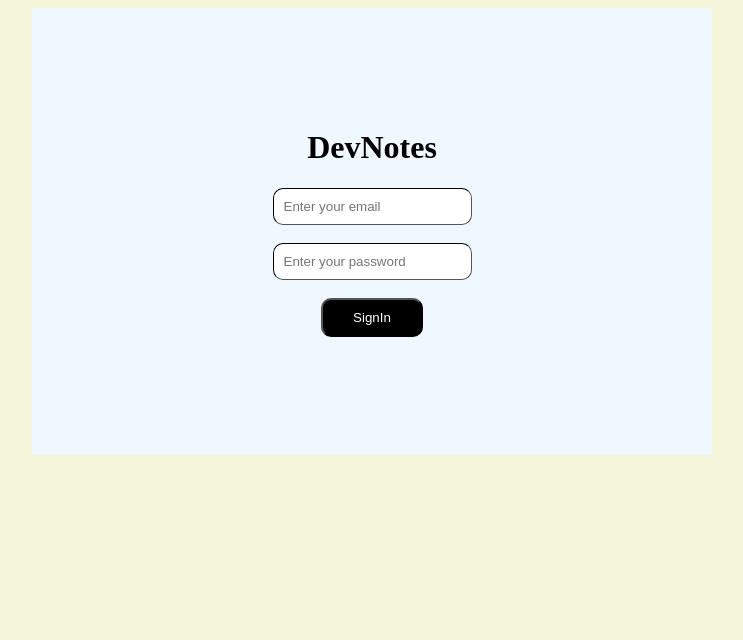
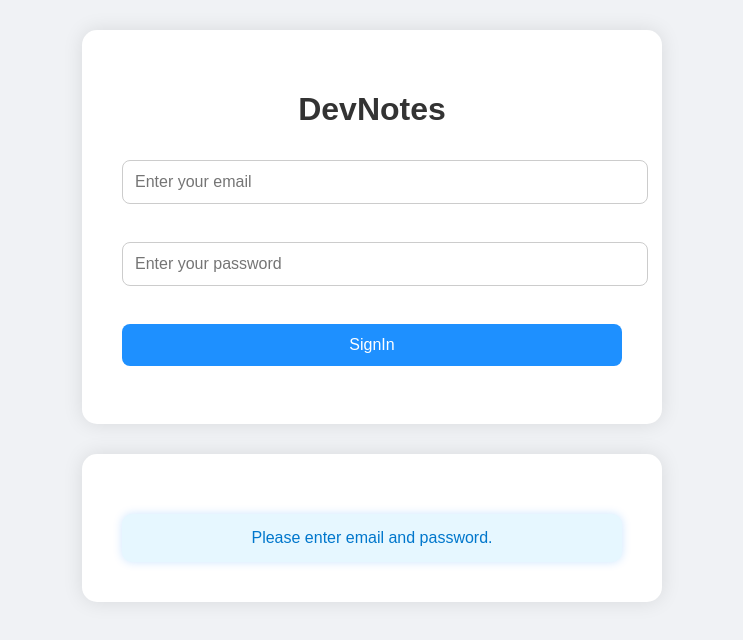
Before and after one commit to Aniketraj19/devNotes, a plain HTML site: page frontend/signin.html in a window 1280 px wide. Both pictures are taken after a click on the button "SignIn". Shown: the whole page, without its empty margins (268-1011 px from the left). Drawn offline with Linux system fonts and the light colour scheme; no server answers.

Commit message:
notes initial

```diff
--- a/frontend/signin.html
+++ b/frontend/signin.html
@@ -8,7 +8,7 @@
   </head>
 </html>
 <body>
-  <div id="container">
+  <div class="container">
     <h1>DevNotes</h1>
     <input type="text" placeholder="Enter your email" id="email" /><br /><br />
     <input
@@ -18,11 +18,16 @@
     /><br /><br />
     <button onclick="signin()">SignIn</button><br /><br />
   </div>
-  <div id="show"></div>
+  <div class="container"><div id="show"></div></div>
   <script>
     async function signin() {
       const email = document.getElementById("email").value;
       const password = document.getElementById("password").value;
+      if (!email || !password) {
+        document.getElementById("show").innerText =
+          "Please enter email and password.";
+        return;
+      }
       const signin = await fetch("http://localhost:3001/signin", {
         method: "POST",
         headers: {
@@ -34,7 +39,15 @@
         }),
       });
       const response = await signin.json();
-      document.getElementById("show").innerHTML = response.token;
+      const parent = document.getElementById("show");
+      parent.innerHTML = response.token;
+      const child = document.createElement("a");
+      child.setAttribute(
+        "href",
+        "C:\\Users\\anike\\Desktop\\100xDevs\\selfProjects\\DevNotes–ASecureNote-TakingApp\\frontend\\courses.html"
+      );
+      child.innerHTML = "Courses";
+      parent.appendChild(child);
     }
   </script>
 </body>
--- a/frontend/style.css
+++ b/frontend/style.css
@@ -1,31 +1,88 @@
-body{
-background-color: beige;
+/* General body styling */
+body {
+    font-family: Arial, sans-serif;
+    background-color: #f0f2f5;
+    color: #333;
+    margin: 0;
+    padding: 0;
+    text-align: center;
+    display: flex;
+    /* justify-content: center; */flex-direction: column;
+    align-items: center;
+    height: 100vh;
 }
 
-#container{
-    margin: auto;
-    padding: 100px 100px;
-    background-color: aliceblue;
-    width: 30em;
-    height: 50%;
+/* Main container */
+.container {
+    background-color: white;
+    margin-top: 30px;
+    padding: 40px;
+    border-radius: 15px;
+    box-shadow: 0 0 20px rgba(0, 0, 0, 0.1);
+    width: 90%;
+    max-width: 500px;
     text-align: center;
+    animation: fadeIn 0.5s ease-in-out;
 }
 
-#container input{
-    padding: 10px;
-    border-color: black;
-    border-width: 1px;
-    border-radius: 10px;
+/* Input styling */
+.container input {
+    width: 100%;
+    padding: 12px;
+    margin: 10px 0;
+    border: 1px solid #ccc;
+    border-radius: 8px;
+    font-size: 16px;
+    transition: border-color 0.3s;
 }
 
-#container button{
-    background-color: black;
-    color: white;
-    padding: 10px 30px;
-    border-radius: 10px;
-
+.container input:focus {
+    outline: none;
+    border-color: dodgerblue;
+    box-shadow: 0 0 5px rgba(30, 144, 255, 0.5);
 }
 
-#container button:hover{
+/* Button styling */
+.container button {
+    background-color: dodgerblue;
+    color: white;
+    padding: 12px 20px;
+    border: none;
+    border-radius: 8px;
+    font-size: 16px;
     cursor: pointer;
+    transition: all 0.3s ease;
+    width: 100%;
+    margin-top: 10px;
 }
+
+.container button:hover {
+    background-color: #1e90ff;
+    transform: translateY(-2px);
+}
+
+/* Token display box */
+#show {
+    margin-top: 20px;
+    padding: 15px;
+    background-color: #e6f7ff;
+    color: #0077cc;
+    border-radius: 10px;
+    box-shadow: 0 0 10px rgba(0, 123, 255, 0.2);
+    word-wrap: break-word;
+    /* display: none; Hidden initially */
+}
+
+
+
+/* Responsive Design */
+@media (max-width: 600px) {
+    .container {
+        padding: 30px;
+        width: 90%;
+    }
+
+    #show {
+        width: 100%;
+    }
+}
```
Also changed, not shown: backend/middleware/authMiddleWare.js (added, +8 -0 lines), backend/routes/Note.js (added, +8 -0 lines), frontend/notes.html (added, +9 -0 lines), frontend/signup.html (+4 -2 lines).
